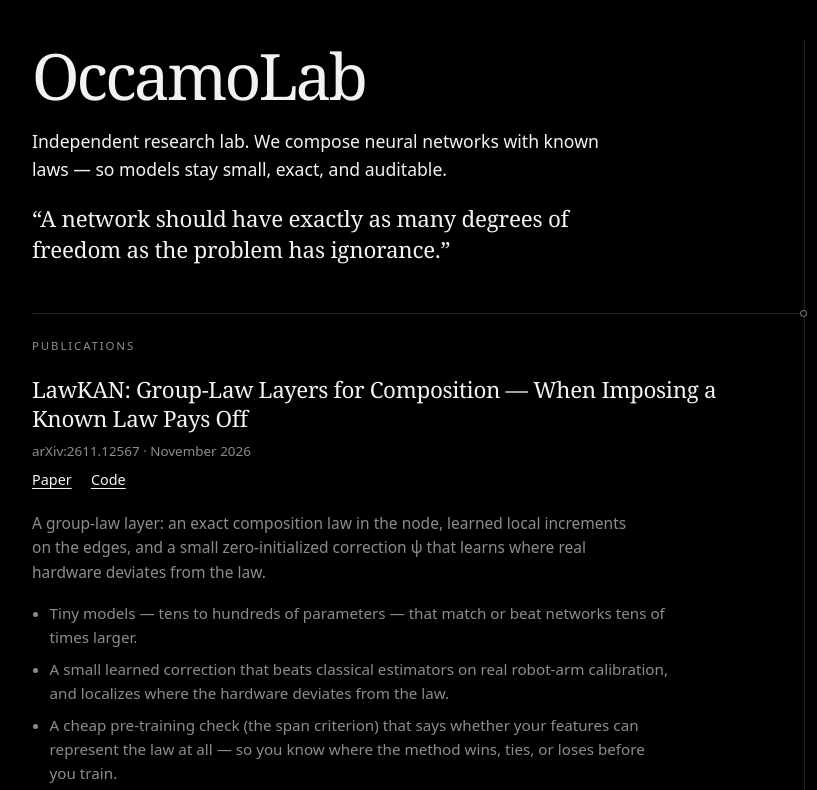
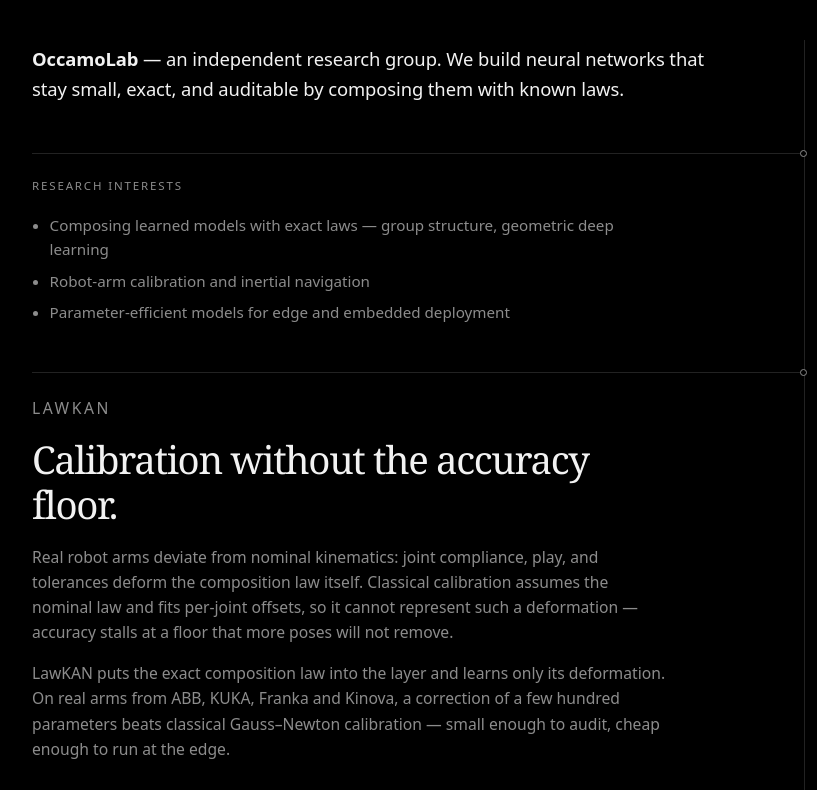
Before and after one commit to occamolab/occamolab.github.io, a plain HTML site: page index.html in a window 1280 px wide. Shown: the top 790 px of the page, 72-889 px from the left. Drawn offline with Linux system fonts and the light colour scheme.

Commit message:
Rewrite site copy around LawKAN calibration and research interests

```diff
--- a/index.html
+++ b/index.html
@@ -5,16 +5,16 @@
   <meta name="viewport" content="width=device-width, initial-scale=1">
   <meta name="theme-color" content="#000000">
   <title>OccamoLab — independent research in geometric machine learning</title>
-  <meta name="description" content="Independent research lab. We compose neural networks with known laws — so models stay small, exact, and auditable.">
+  <meta name="description" content="An independent research group building neural networks that stay small, exact, and auditable by composing them with known laws.">
   <link rel="canonical" href="https://occamolab.org/">
   <meta property="og:type" content="website">
   <meta property="og:title" content="OccamoLab">
-  <meta property="og:description" content="Independent research lab. We compose neural networks with known laws — so models stay small, exact, and auditable.">
+  <meta property="og:description" content="An independent research group building neural networks that stay small, exact, and auditable by composing them with known laws.">
   <meta property="og:url" content="https://occamolab.org/">
   <meta property="og:image" content="https://occamolab.org/logo.png">
   <meta name="twitter:card" content="summary">
   <meta name="twitter:title" content="OccamoLab">
-  <meta name="twitter:description" content="Independent research lab. We compose neural networks with known laws — so models stay small, exact, and auditable.">
+  <meta name="twitter:description" content="An independent research group building neural networks that stay small, exact, and auditable by composing them with known laws.">
   <meta name="twitter:image" content="https://occamolab.org/logo.png">
   <link rel="icon" href="logo.png" type="image/png">
   <link rel="apple-touch-icon" href="logo.png">
@@ -29,7 +29,7 @@
         "name": "OccamoLab",
         "url": "https://occamolab.org/",
         "logo": "https://occamolab.org/logo.png",
-        "description": "Independent research lab composing neural networks with known laws — small, exact, and auditable models.",
+        "description": "An independent research group building neural networks that stay small, exact, and auditable by composing them with known laws.",
         "slogan": "A network should have exactly as many degrees of freedom as the problem has ignorance.",
         "sameAs": ["https://github.com/occamolab"],
         "founder": [
@@ -67,43 +67,53 @@
 
     <main id="main">
       <section class="hero">
-        <h1>OccamoLab</h1>
-        <p class="sub">Independent research lab. We compose neural networks with known laws — so models stay small, exact, and auditable.</p>
-        <p class="manifesto">“A network should have exactly as many degrees of freedom as the problem has ignorance.”</p>
-      </section>
-
-      <section id="publications" class="publications">
-        <p class="label">Publications</p>
-        <article>
-          <h2>
-            <a href="https://arxiv.org/abs/2611.12567">
-              LawKAN: Group-Law Layers for Composition — When Imposing a Known Law Pays Off
-            </a>
-          </h2>
-          <p class="meta">arXiv:2611.12567 · November 2026</p>
-          <p class="links">
-            <a href="https://arxiv.org/abs/2611.12567">Paper</a>
-            <a href="https://github.com/occamolab/lawkan">Code</a>
-          </p>
-          <p class="description">
-            A group-law layer: an exact composition law in the node, learned local increments
-            on the edges, and a small zero-initialized correction ψ that learns where real
-            hardware deviates from the law.
-          </p>
-          <ul class="bullets">
-            <li>Tiny models — tens to hundreds of parameters — that match or beat networks tens of times larger.</li>
-            <li>A small learned correction that beats classical estimators on real robot-arm calibration, and localizes where the hardware deviates from the law.</li>
-            <li>A cheap pre-training check (the span criterion) that says whether your features can represent the law at all — so you know where the method wins, ties, or loses before you train.</li>
-          </ul>
-        </article>
+        <h1 class="hero-copy">
+          <strong>OccamoLab</strong> — an independent research group. We build neural
+          networks that stay small, exact, and auditable by composing them with known laws.
+        </h1>
       </section>
 
       <section id="research" class="research">
         <p class="label">Research interests</p>
         <ul class="bullets">
           <li>Composing learned models with exact laws — group structure, geometric deep learning</li>
-          <li>Calibration of robot arms and inertial sensors</li>
-          <li>Tiny, parameter-efficient models for edge and embedded deployment</li>
+          <li>Robot-arm calibration and inertial navigation</li>
+          <li>Parameter-efficient models for edge and embedded deployment</li>
+        </ul>
+      </section>
+
+      <section id="lawkan" class="lawkan">
+        <p class="label">LawKAN</p>
+        <h2 class="lead">Calibration without the accuracy floor.</h2>
+        <p>
+          Real robot arms deviate from nominal kinematics: joint compliance, play, and
+          tolerances deform the composition law itself. Classical calibration assumes the
+          nominal law and fits per-joint offsets, so it cannot represent such a deformation —
+          accuracy stalls at a floor that more poses will not remove.
+        </p>
+        <p>
+          LawKAN puts the exact composition law into the layer and learns only its
+          deformation. On real arms from ABB, KUKA, Franka and Kinova, a correction of a few
+          hundred parameters beats classical Gauss–Newton calibration — small enough to
+          audit, cheap enough to run at the edge.
+        </p>
+
+        <h3 class="paper-title">
+          <a href="https://arxiv.org/abs/2611.12567">
+            LawKAN: Group-Law Layers for Composition — When Imposing a Known Law Pays Off
+          </a>
+        </h3>
+        <p class="meta">arXiv:2611.12567 · November 2026</p>
+        <p class="links">
+          <a href="https://arxiv.org/abs/2611.12567">Paper</a>
+          <a href="https://github.com/occamolab/lawkan">Code</a>
+        </p>
+
+        <ul class="bullets">
+          <li>Tiny models — tens to hundreds of parameters — matching or beating networks tens of times larger.</li>
+          <li>Data-efficient: matches classical calibration from as few as 20 poses, where tuned neural baselines need far more.</li>
+          <li>A learned correction ψ that localizes where and how the hardware deviates from the nominal law.</li>
+          <li>A cheap pre-training span check that predicts win, tie, or loss before you train.</li>
         </ul>
       </section>
 
--- a/style.css
+++ b/style.css
@@ -60,48 +60,24 @@ main { grid-area: main; min-width: 0; }
 
 .hero { padding: .25rem 0 0; }
 
-.kicker {
-  margin: 0 0 1.1rem;
-  color: var(--muted);
-  font-size: .72rem;
-  letter-spacing: .16em;
-  text-transform: uppercase;
+.hero-copy {
+  max-width: 42rem;
+  margin: 0;
+  font-size: 1.15rem;
+  font-weight: 400;
+  line-height: 1.65;
+  letter-spacing: -.005em;
 }
+.hero-copy strong { font-weight: 650; }
 
-h1 {
-  margin: 0 0 1.2rem;
-  font-family: var(--serif);
-  font-weight: 500;
-  font-size: clamp(2.6rem, 6vw, 4rem);
-  line-height: 1;
-  letter-spacing: -.045em;
-}
-
-.manifesto {
-  max-width: 34rem;
-  margin: 0 0 1.2rem;
-  font-family: var(--serif);
-  font-size: clamp(1.15rem, 2.2vw, 1.4rem);
-  font-weight: 400;
-  line-height: 1.4;
-  letter-spacing: -.01em;
-}
-
-.sub {
-  max-width: 38rem;
-  margin: 0 0 1.2rem;
-  color: var(--ink);
-  font-size: 1.1rem;
-}
-
-.publications, .research, .contact {
+.research, .lawkan, .contact {
   position: relative;
   margin-top: 3rem;
   padding-top: 1.5rem;
 }
 
 /* A knot on the axis, with a hairline running left into the content. */
-.publications::before, .research::before, .contact::before, .site-footer::before {
+.research::before, .lawkan::before, .contact::before, .site-footer::before {
   content: "";
   position: absolute;
   top: 0;
@@ -110,7 +86,7 @@ h1 {
   height: 1px;
   background: var(--line);
 }
-.publications::after, .research::after, .contact::after, .site-footer::after {
+.research::after, .lawkan::after, .contact::after, .site-footer::after {
   content: "";
   position: absolute;
   top: -3px;
@@ -124,28 +100,44 @@ h1 {
 }
 
 .label {
-  margin: 0 0 1.2rem;
+  margin: 0 0 1.1rem;
   color: var(--muted);
   font-size: .72rem;
   letter-spacing: .16em;
   text-transform: uppercase;
 }
 
-.publications h2 {
-  margin: 0 0 .5rem;
+.lead {
+  max-width: 38rem;
+  margin: 0 0 1.2rem;
   font-family: var(--serif);
   font-weight: 500;
-  font-size: 1.4rem;
-  line-height: 1.3;
+  font-size: clamp(1.7rem, 3.5vw, 2.4rem);
+  line-height: 1.15;
+  letter-spacing: -.035em;
+}
+
+.lawkan p {
+  max-width: 40rem;
+  margin: 0 0 1rem;
+  color: var(--muted);
+  font-size: .98rem;
+}
+
+.paper-title {
+  max-width: 40rem;
+  margin: 2rem 0 .35rem;
+  font-family: var(--serif);
+  font-size: 1.2rem;
+  font-weight: 500;
+  line-height: 1.35;
   letter-spacing: -.015em;
 }
-.publications h2 a { text-decoration: none; }
-.publications h2 a:hover { text-decoration: underline; }
+.paper-title a { text-decoration: none; }
+.paper-title a:hover { text-decoration: underline; }
 
 .meta { margin: 0 0 .35rem; color: var(--muted); font-size: .84rem; }
 .links { display: flex; gap: 1.2rem; margin: 0 0 1.2rem; font-size: .9rem; }
-
-.description { max-width: 38rem; margin: 0; color: var(--muted); font-size: .97rem; }
 
 .bullets { max-width: 40rem; margin: 1rem 0 0; padding-left: 1.1rem; color: var(--muted); font-size: .95rem; }
 .bullets li { margin: .45rem 0; }
@@ -178,8 +170,9 @@ h1 {
   }
   .brand img { height: 72px; }
   .hero { padding-top: .5rem; }
-  .publications, .research, .contact { margin-top: 2.5rem; border-top: 1px solid var(--line); }
+  .hero-copy { font-size: 1.05rem; }
+  .research, .lawkan, .contact { margin-top: 2.5rem; border-top: 1px solid var(--line); }
   .site-footer { border-top: 1px solid var(--line); }
-  .publications::before, .research::before, .contact::before, .site-footer::before,
-  .publications::after, .research::after, .contact::after, .site-footer::after { display: none; }
+  .research::before, .lawkan::before, .contact::before, .site-footer::before,
+  .research::after, .lawkan::after, .contact::after, .site-footer::after { display: none; }
 }
```
